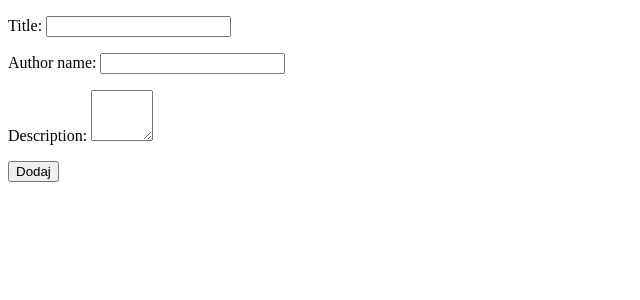
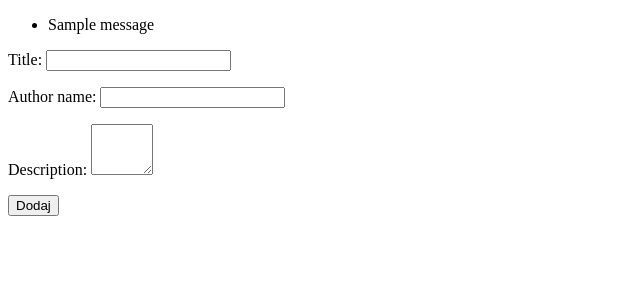
Before and after one commit to kgawda/python-backend, a Django app: page /books/add in a window 1280 px wide. Shown: the part 26-326 px from the top of the page, without its empty margins (0-640 px from the left). Run offline with Django 4.2, Linux system fonts and the light colour scheme; tables that the repository leaves empty hold one stand-in row (values such as "Sample post"); one stand-in notice (Sample message) is shown.

Commit message:
Messages

```diff
--- a/webserwisy/alpha/library/templates/library/base.html
+++ b/webserwisy/alpha/library/templates/library/base.html
@@ -6,6 +6,13 @@
 </head>
 <body>
 <header><a href="{% url 'home'%}">Biblioteka</a></header>
+{% if messages %}
+<ul class="messages">
+    {% for message in messages %}
+    <li{% if message.tags %} class="{{ message.tags }}"{% endif %}>{{ message }}</li>
+    {% endfor %}
+</ul>
+{% endif %}
 {% block content %}
 {% endblock %}
 </body>
--- a/webserwisy/alpha/library/views.py
+++ b/webserwisy/alpha/library/views.py
@@ -3,6 +3,7 @@ import datetime
 from django.shortcuts import render, get_object_or_404
 from django.http import HttpResponseRedirect
 from django.urls import reverse
+from django.contrib import messages
 
 from .models import Book, Author
 from .forms import AddBookForm, BookForm_ModelForm
@@ -41,7 +42,7 @@ def add_book(request):
                 description=form.cleaned_data["description"]
             )
             book.save()
-            # from django.urls import reverse
+            messages.success(request, "Dodano książkę!")  # from django.contrib import messages
             return HttpResponseRedirect(reverse('book', args=(book.id,)))
     else:
         form = AddBookForm()
@@ -53,6 +54,7 @@ def add_book_modelform(request):
         form = BookForm_ModelForm(request.POST)
         if form.is_valid():
             book = form.save()
+            messages.success(request, "Dodano książkę!")  # from django.contrib import messages
             return HttpResponseRedirect(reverse('book', args=(book.id,)))
     else:
         form = BookForm_ModelForm()
```
